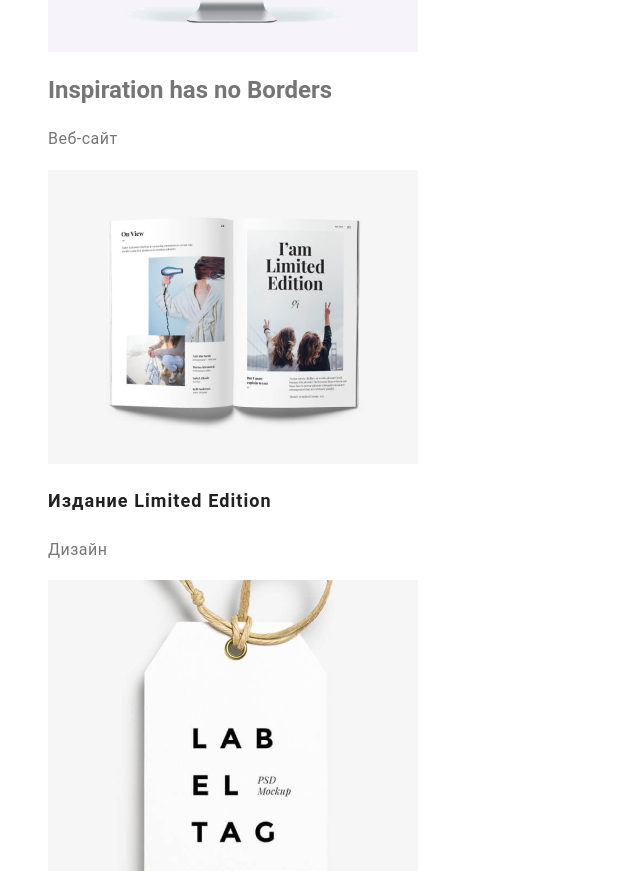
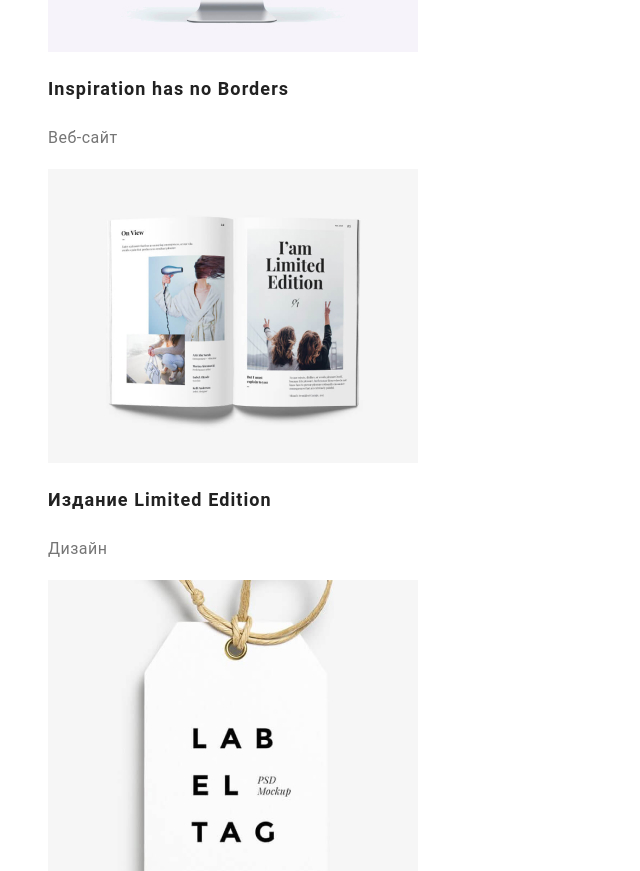
Before and after one commit to orestznak/goit-markup-hw-02, a plain HTML site: page portfolio.html in a window 1280 px wide. Shown: the part 2578-3449 px from the top of the page, without its empty margins (0-640 px from the left). Drawn offline with Linux system fonts and the light colour scheme.

Commit message:
виправляє помилку в portfolio.html
непровильно вказаний клас в 108 рядку

```diff
--- a/portfolio.html
+++ b/portfolio.html
@@ -105,9 +105,9 @@
                     <img src="./images/inspiration.jpg"
                     alt="монітор від Apple"
                     width="370" height="294">
-                    <h2>
+                    <h2 class="category">
                         Inspiration has no Borders
-                    </h2 class="category">
+                    </h2>
                     <p class="category-text">
                         Веб-сайт
                     </p>
```
